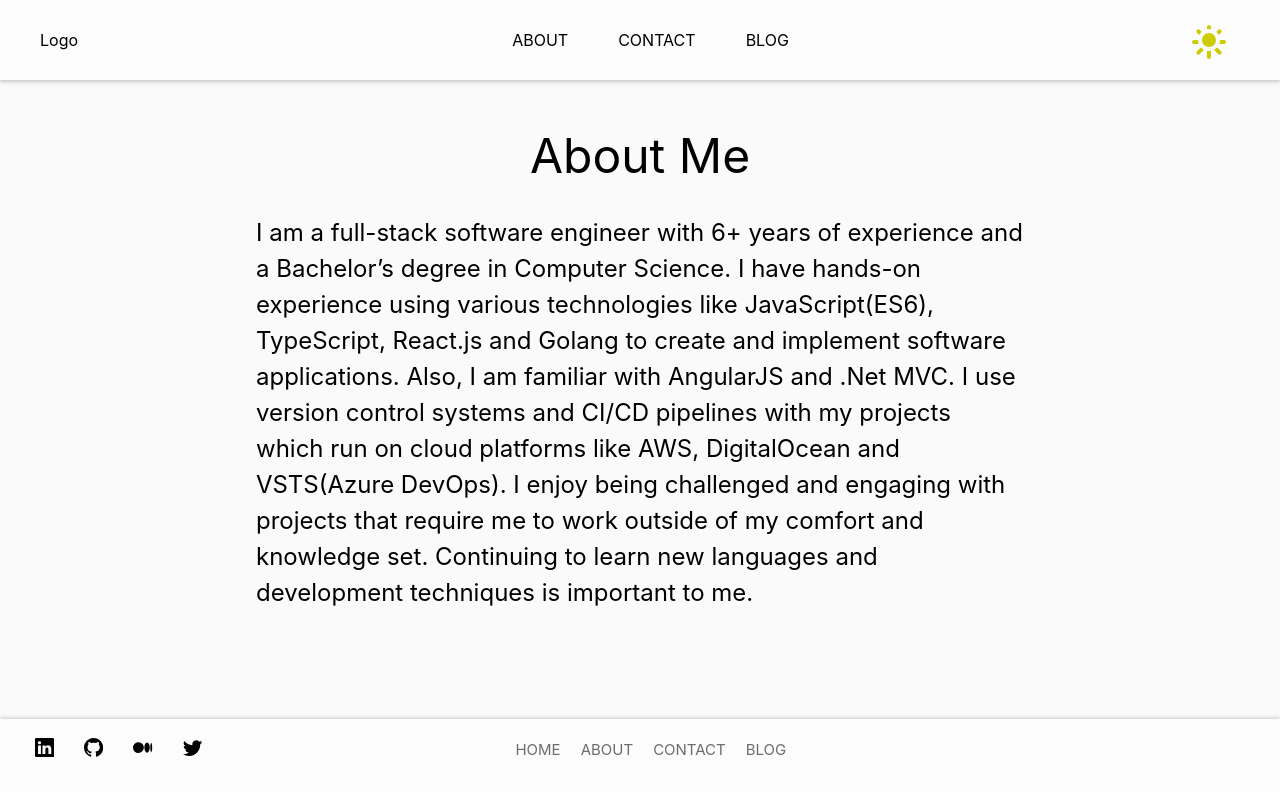
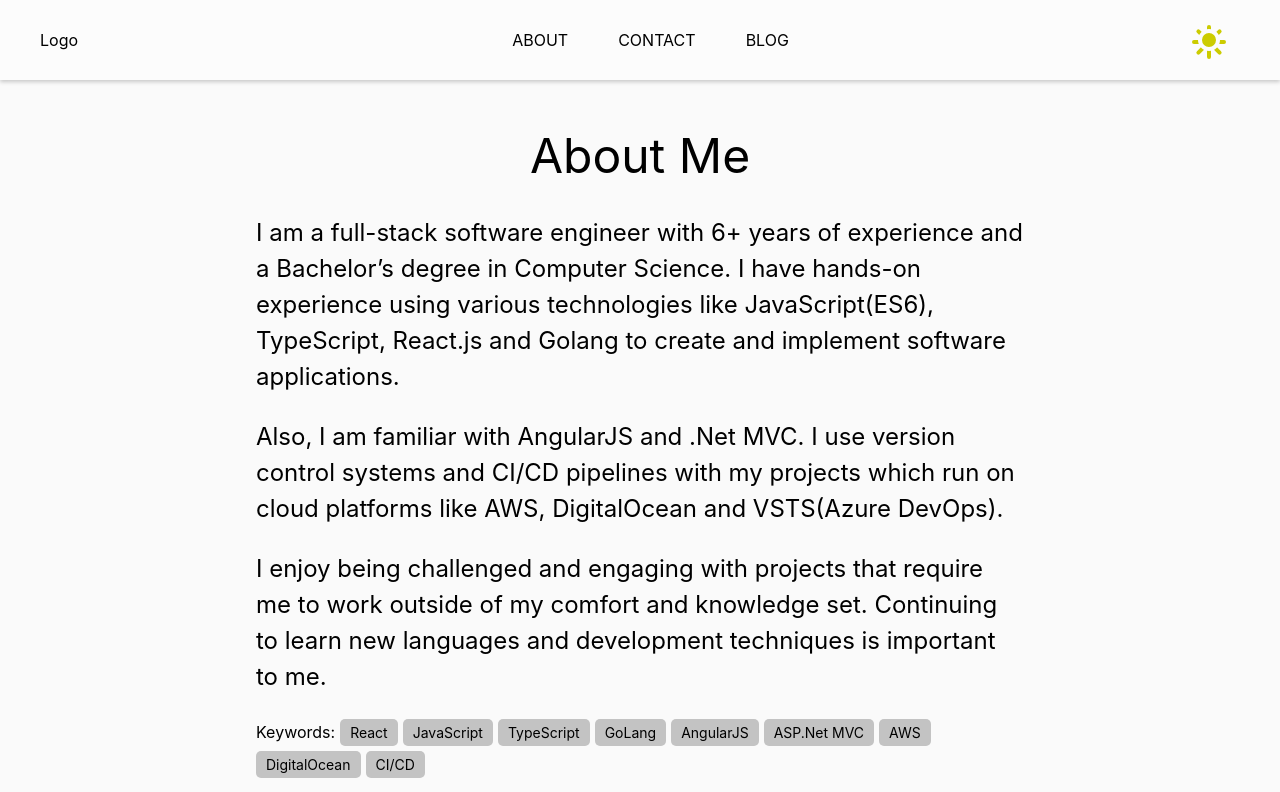
Before and after one commit to onurkaraoglan/next-contentful-blog, a Next.js app: page /about in a window 1280 px wide. Shown: the top 792 px of the page. Built offline with nearby package versions, Linux system fonts and the light colour scheme.

Commit message:
about style improvement

```diff
--- a/pages/about.js
+++ b/pages/about.js
@@ -5,6 +5,17 @@ import styles from "../styles/Home.module.css";
 export default function About() {
   const d = new Date();
   let year = d.getFullYear();
+  let tags = [
+    "React",
+    "JavaScript",
+    "TypeScript",
+    "GoLang",
+    "AngularJS",
+    "ASP.Net MVC",
+    "AWS",
+    "DigitalOcean",
+    "CI/CD",
+  ];
   return (
     <Layout>
       <div className={styles.container}>
@@ -18,13 +29,32 @@ export default function About() {
           experience and a Bachelor’s degree in Computer Science. I have
           hands-on experience using various technologies like JavaScript(ES6),
           TypeScript, React.js and Golang to create and implement software
-          applications. Also, I am familiar with AngularJS and .Net MVC. I use
-          version control systems and CI/CD pipelines with my projects which run
-          on cloud platforms like AWS, DigitalOcean and VSTS(Azure DevOps). I
-          enjoy being challenged and engaging with projects that require me to
+          applications.
+        </p>
+        <p className={styles.content}>
+          {" "}
+          Also, I am familiar with AngularJS and .Net MVC. I use version control
+          systems and CI/CD pipelines with my projects which run on cloud
+          platforms like AWS, DigitalOcean and VSTS(Azure DevOps).
+        </p>
+        <p className={styles.content}>
+          I enjoy being challenged and engaging with projects that require me to
           work outside of my comfort and knowledge set. Continuing to learn new
           languages and development techniques is important to me.
         </p>
+
+        <div>
+          <p style={{ display: "inline" }}>Keywords:</p>
+          <div className={styles.about_tags}>
+            {tags.map((tag) => {
+              return (
+                <div key={tag} className={styles.tag}>
+                  {tag}
+                </div>
+              );
+            })}
+          </div>
+        </div>
       </div>
     </Layout>
   );
--- a/styles/Home.module.css
+++ b/styles/Home.module.css
@@ -243,6 +243,11 @@
   margin: 40px 0px 0px 0px;
 }
 
+.about_tags {
+  display: inline;
+  margin-left: 5px;
+}
+
 .post_tags {
   text-align: start;
   display: inline-flex;
```
